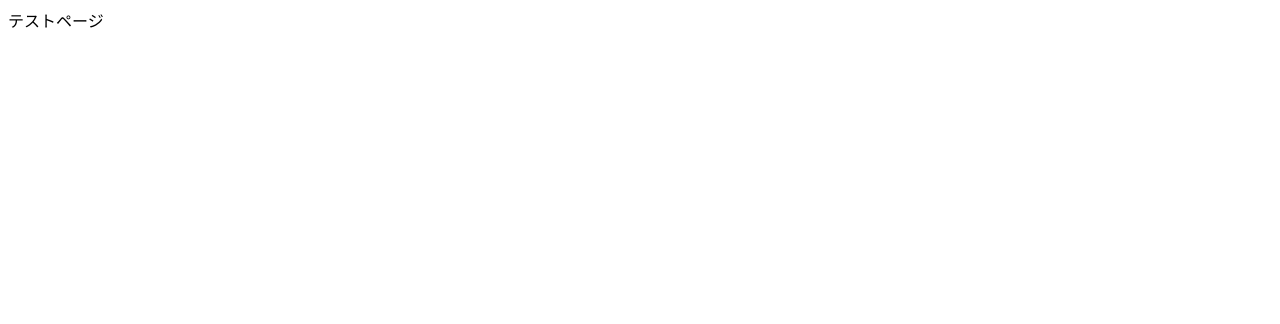
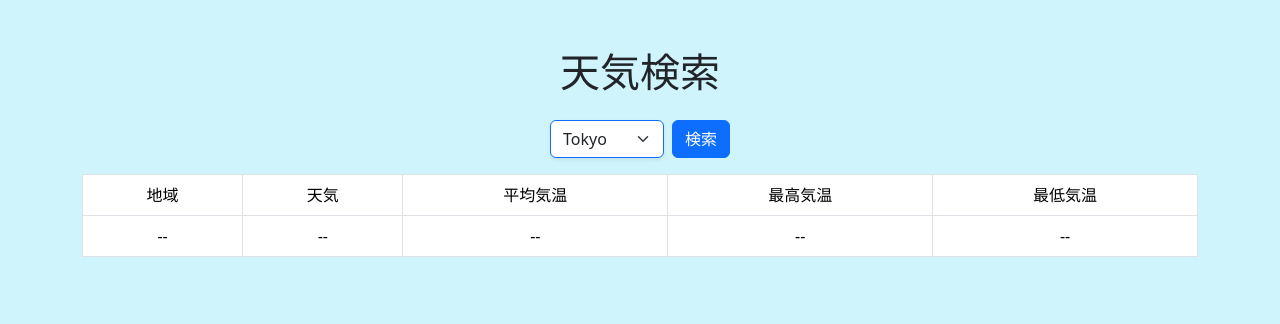
Before and after one commit to nakashita-group/woff-weather, a plain HTML site: page index.html in a window 1280 px wide. Drawn offline with nearby package versions, Linux system fonts and the light colour scheme.

Commit message:
Add files via upload

```diff
--- a/index.html
+++ b/index.html
@@ -1,11 +1,69 @@
 <!DOCTYPE html>
 <html lang="ja">
+
 <head>
     <meta charset="UTF-8">
     <meta name="viewport" content="width=device-width, initial-scale=1.0">
-    <title>Document</title>
+    <link href="https://cdn.jsdelivr.net/npm/bootstrap@5.3.3/dist/css/bootstrap.min.css" rel="stylesheet" />
+    <script src="https://cdn.jsdelivr.net/npm/bootstrap@5.3.3/dist/js/bootstrap.bundle.min.js"></script>
+    <title>天気検索</title>
 </head>
-<body>
-    テストページ
+
+<body style="background-color: var(--bs-info-bg-subtle);">
+    <div class="container py-5">
+        <h1 class="text-center mb-4">天気検索</h1>
+        <div class="d-flex justify-content-center mb-3 gap-2">
+            <select id="city" title="city" class="form-select w-auto d-inline-block shadow-sm border-primary">
+                <option value="Tokyo">Tokyo</option>
+                <option value="Osaka">Osaka</option>
+                <option value="Fukuoka,jp">Fukuoka</option>
+                <option value="Saga">Saga</option>
+            </select>
+            <button id="search" type="submit" class="btn btn-primary">検索</button>
+        </div>
+        <table class="table table-bordered text-center bg-white">
+            <thead>
+                <td>
+                    地域
+                </td>
+                <td>
+                    天気
+                </td>
+                <td>
+                    平均気温
+                </td>
+                <td>
+                    最高気温
+                </td>
+                <td>
+                    最低気温
+                </td>
+            </thead>
+            <tbody>
+                <tr>
+                    <td>
+                        <span id="name">--</span>
+                    </td>
+                    <td>
+                        <span id="description">--</span>
+                    </td>
+                    <td>
+                        <span id="temp">--</span>
+                    </td>
+                    <td>
+                        <span id="temp_max">--</span>
+                    </td>
+                    <td>
+                        <span id="temp_min">--</span>
+                    </td>
+                </tr>
+            </tbody>
+        </table>
+
+
+    </div>
+
+    <script src="search.js"></script>
 </body>
+
 </html>
--- /dev/null
+++ b/search.js
@@ -0,0 +1,17 @@
+const apiKey="0e46236d81a86b9ce16f0f39c9d45c68";
+
+document.getElementById("search").addEventListener("click",async()=>{
+    const city=document.getElementById("city").value;
+    const url=`https://api.openweathermap.org/data/2.5/weather?q=${city}&appid=${apiKey}&lang=ja&units=metric`
+
+    const resData=fetch(url);
+    const weatherData=await (await resData).json();
+    console.log(weatherData)
+
+    document.getElementById("name").innerText=weatherData.name;
+    document.getElementById("description").innerText=weatherData.weather[0].description;
+    document.getElementById("temp").innerText=weatherData.main.temp;
+    document.getElementById("temp_max").innerText=weatherData.main.temp_max;
+    document.getElementById("temp_min").innerText=weatherData.main.temp_min;
+}
+);
```
